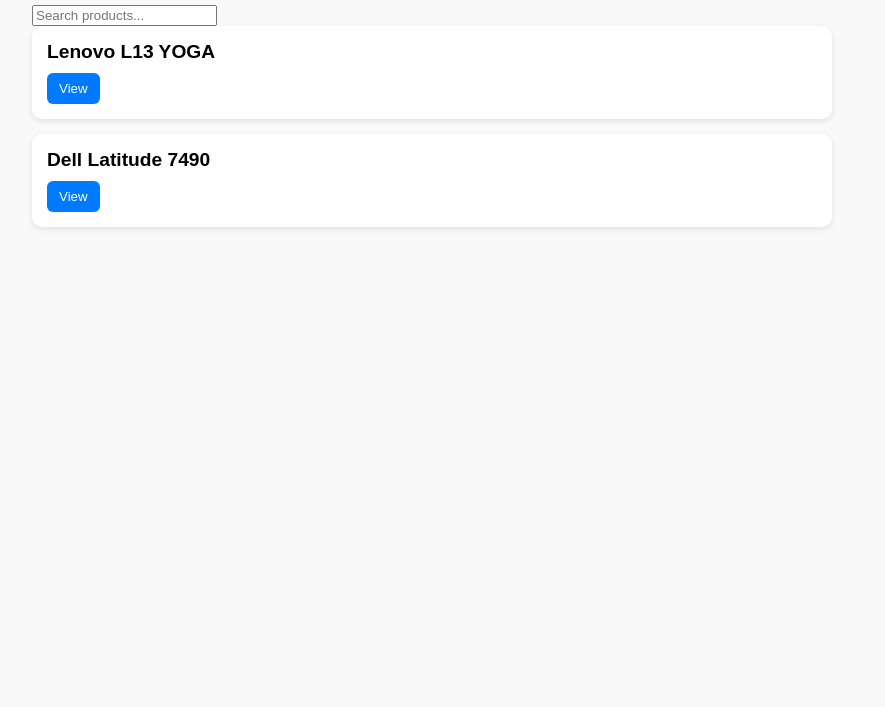
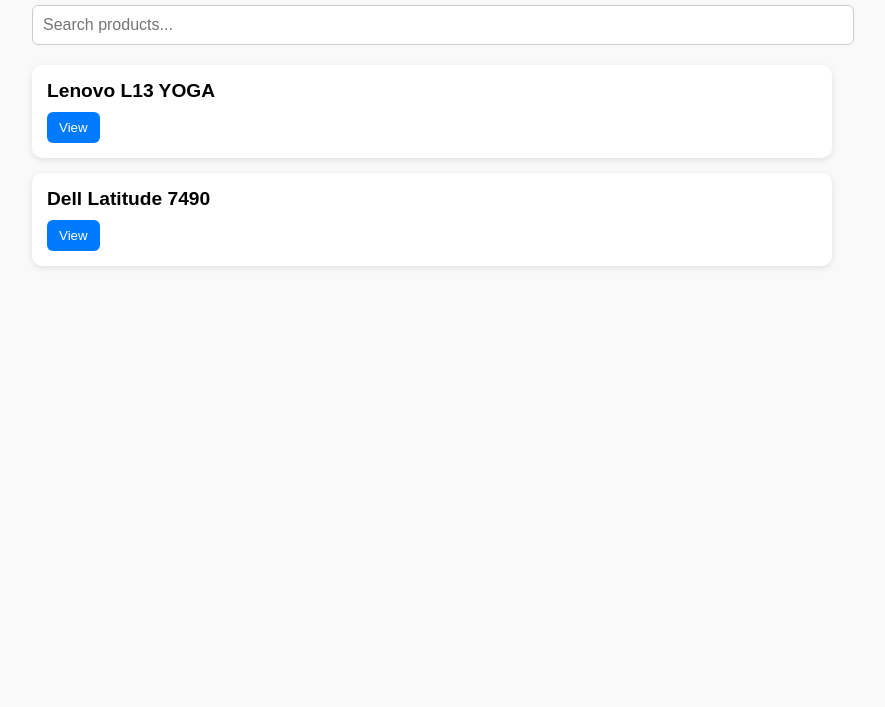
Before and after one commit to noahtollysmells/STOCKMANAGEMENT, a plain HTML site: page index.html in a window 1280 px wide. Shown: the part 93-800 px from the top of the page, without its empty margins (208-1093 px from the left). Drawn offline with Linux system fonts and the light colour scheme.

Commit message:
Update style.css

```diff
--- a/style.css
+++ b/style.css
@@ -13,6 +13,15 @@ body {
 h1 {
   text-align: center;
   margin-bottom: 20px;
+}
+
+#search {
+  width: 100%;
+  padding: 10px;
+  margin-bottom: 20px;
+  font-size: 1rem;
+  border: 1px solid #ccc;
+  border-radius: 6px;
 }
 
 .product {
```
